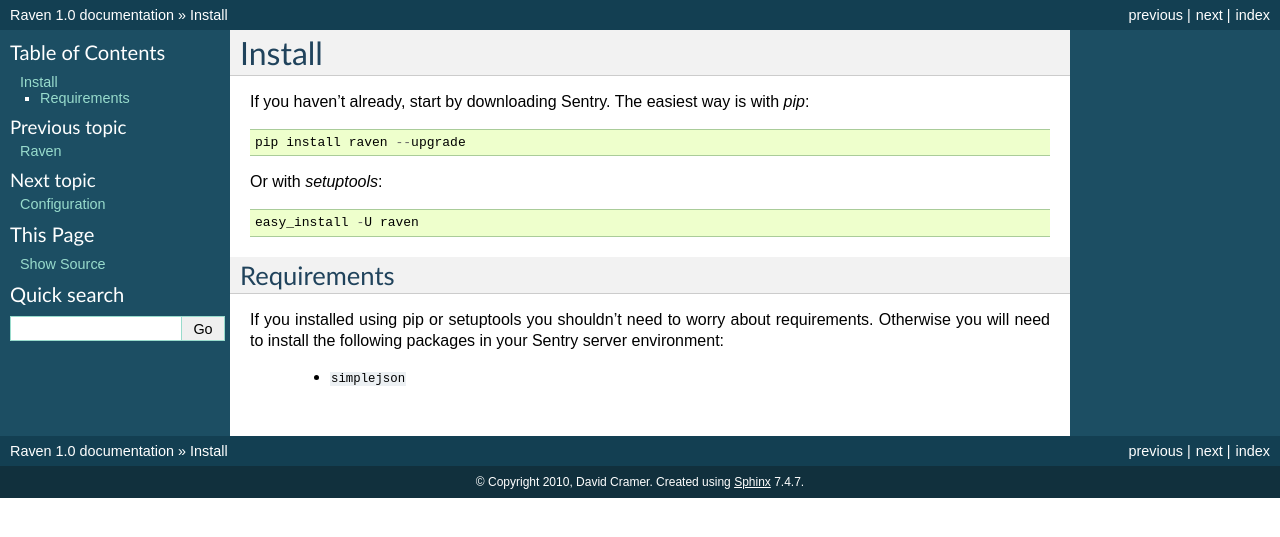
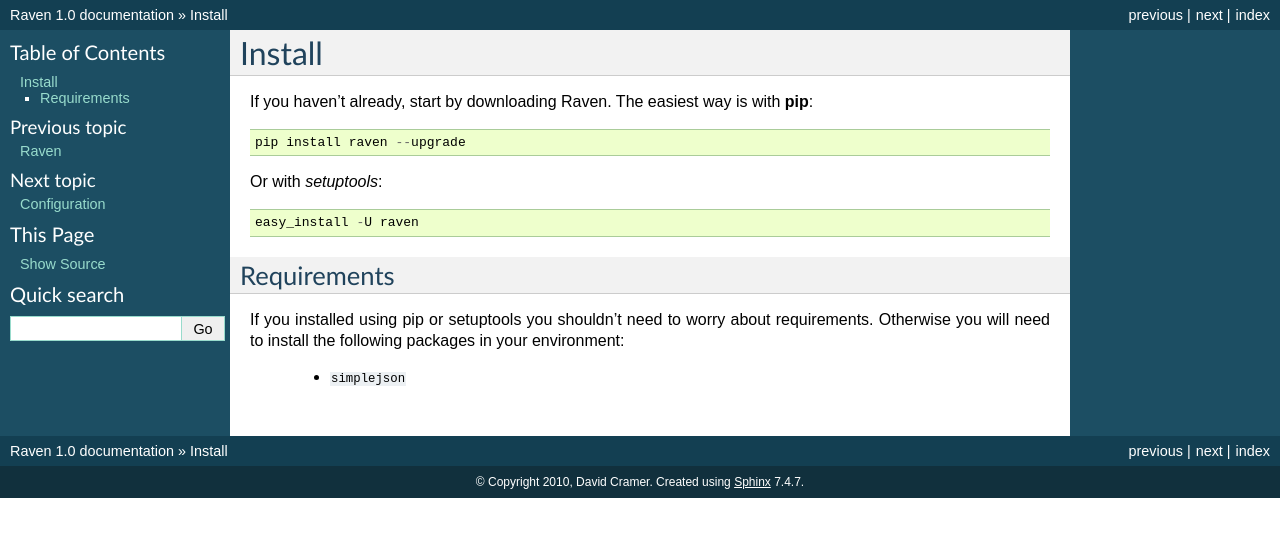
Before and after one commit to JohnFredok/apm-agent-python, a Sphinx documentation site: the page built from docs/install/index.rst, in a window 1280 px wide. Shown: the top 537 px of the page. Built offline with Sphinx 7.4.7, drawn with Linux system fonts in a browser that asks for light colours; pages that are not in the unit, such as notebooks, are missing from menus.

Commit message:
More doc cleanup

```diff
--- a/docs/install/index.rst
+++ b/docs/install/index.rst
@@ -2,7 +2,7 @@
 Install
 =======
 
-If you haven't already, start by downloading Sentry. The easiest way is with *pip*::
+If you haven't already, start by downloading Raven. The easiest way is with **pip**::
 
 	pip install raven --upgrade
 
@@ -15,6 +15,6 @@
 ------------
 
 If you installed using pip or setuptools you shouldn't need to worry about requirements. Otherwise
-you will need to install the following packages in your Sentry server environment:
+you will need to install the following packages in your environment:
 
  - ``simplejson``
```
